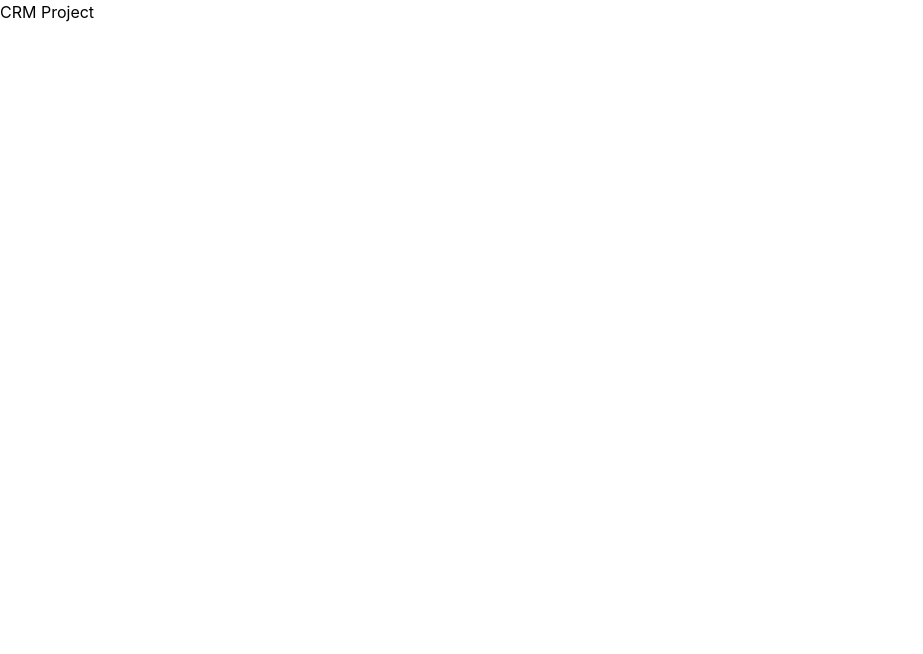
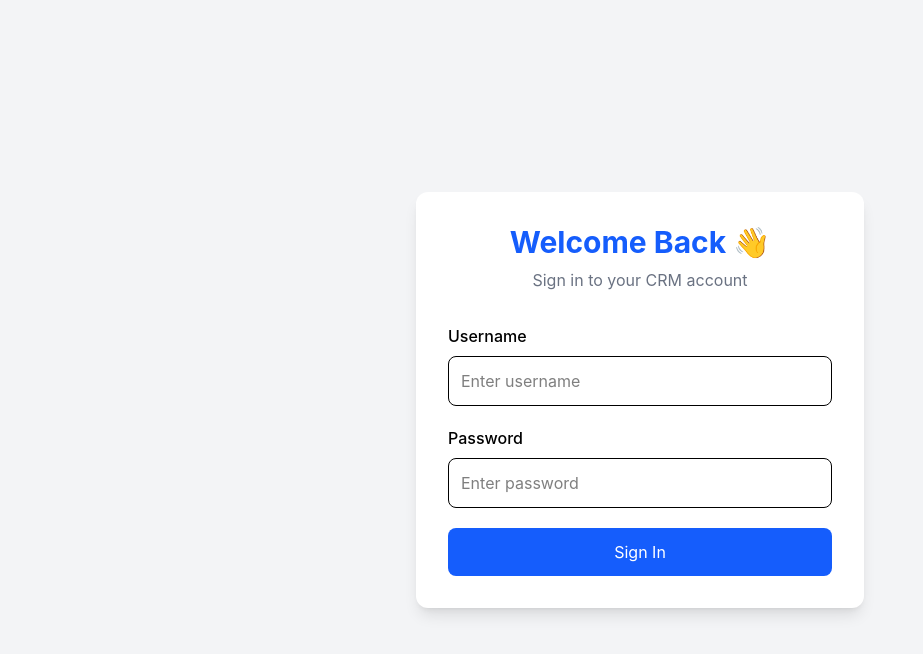
Before and after one commit to dakshvasani/crm-project, a React app in the folder frontend/: page / in a window 1280 px wide. Shown: the top 654 px of the page, without its empty margins (0-923 px from the left). Built offline with nearby package versions, Linux system fonts and the light colour scheme; the HTML template or start-up script is replaced by a standard one.

Commit message:
Create React login page UI

```diff
--- a/frontend/src/App.jsx
+++ b/frontend/src/App.jsx
@@ -1,7 +1,7 @@
+import AppRoutes from "./routes/AppRoutes";
+
 function App() {
-  return (
-    <h1>CRM Project</h1>
-  )
+  return <AppRoutes />;
 }
 
-export default App
+export default App;
--- a/frontend/src/pages/Customers.jsx
+++ b/frontend/src/pages/Customers.jsx
@@ -0,0 +1,9 @@
+function Customers() {
+  return (
+    <div>
+      <h1>Customers</h1>
+    </div>
+  );
+}
+
+export default Customers;
--- a/frontend/src/pages/Dashboard.jsx
+++ b/frontend/src/pages/Dashboard.jsx
@@ -0,0 +1,9 @@
+function Dashboard() {
+  return (
+    <div>
+      <h1>Dashboard</h1>
+    </div>
+  );
+}
+
+export default Dashboard;
--- a/frontend/src/pages/Leads.jsx
+++ b/frontend/src/pages/Leads.jsx
@@ -0,0 +1,9 @@
+function Leads() {
+  return (
+    <div>
+      <h1>Leads</h1>
+    </div>
+  );
+}
+
+export default Leads;
--- a/frontend/src/pages/Login.jsx
+++ b/frontend/src/pages/Login.jsx
@@ -0,0 +1,63 @@
+import { useState } from "react";
+
+function Login() {
+  const [username, setUsername] = useState("");
+  const [password, setPassword] = useState("");
+
+  return (
+    <div className="min-h-screen bg-gray-100 flex items-center justify-center px-4">
+      <div className="w-full max-w-md bg-white rounded-xl shadow-lg p-8">
+
+        <h1 className="text-3xl font-bold text-center text-blue-600">
+          Welcome Back 👋
+        </h1>
+
+        <p className="text-center text-gray-500 mt-2">
+          Sign in to your CRM account
+        </p>
+
+        <form className="mt-8 space-y-5">
+
+          <div>
+            <label className="block mb-2 font-medium">
+              Username
+            </label>
+
+            <input
+              type="text"
+              placeholder="Enter username"
+              value={username}
+              onChange={(e) => setUsername(e.target.value)}
+              className="w-full border rounded-lg p-3"
+            />
+          </div>
+
+          <div>
+            <label className="block mb-2 font-medium">
+              Password
+            </label>
+
+            <input
+              type="password"
+              placeholder="Enter password"
+              value={password}
+              onChange={(e) => setPassword(e.target.value)}
+              className="w-full border rounded-lg p-3"
+            />
+          </div>
+
+          <button
+            type="submit"
+            className="w-full bg-blue-600 text-white p-3 rounded-lg"
+          >
+            Sign In
+          </button>
+
+        </form>
+
+      </div>
+    </div>
+  );
+}
+
+export default Login;
--- a/frontend/src/pages/NotFound.jsx
+++ b/frontend/src/pages/NotFound.jsx
@@ -0,0 +1,9 @@
+function NotFound() {
+  return (
+    <div>
+      <h1>404 Page Not Found</h1>
+    </div>
+  );
+}
+
+export default NotFound;
--- a/frontend/src/pages/Tasks.jsx
+++ b/frontend/src/pages/Tasks.jsx
@@ -0,0 +1,9 @@
+function Tasks() {
+  return (
+    <div>
+      <h1>Tasks</h1>
+    </div>
+  );
+}
+
+export default Tasks;
--- a/frontend/src/routes/AppRoutes.jsx
+++ b/frontend/src/routes/AppRoutes.jsx
@@ -0,0 +1,25 @@
+import { BrowserRouter, Routes, Route } from "react-router-dom";
+
+import Login from "../pages/Login";
+import Dashboard from "../pages/Dashboard";
+import Customers from "../pages/Customers";
+import Leads from "../pages/Leads";
+import Tasks from "../pages/Tasks";
+import NotFound from "../pages/NotFound";
+
+function AppRoutes() {
+  return (
+    <BrowserRouter>
+      <Routes>
+        <Route path="/" element={<Login />} />
+        <Route path="/dashboard" element={<Dashboard />} />
+        <Route path="/customers" element={<Customers />} />
+        <Route path="/leads" element={<Leads />} />
+        <Route path="/tasks" element={<Tasks />} />
+        <Route path="*" element={<NotFound />} />
+      </Routes>
+    </BrowserRouter>
+  );
+}
+
+export default AppRoutes;
```
